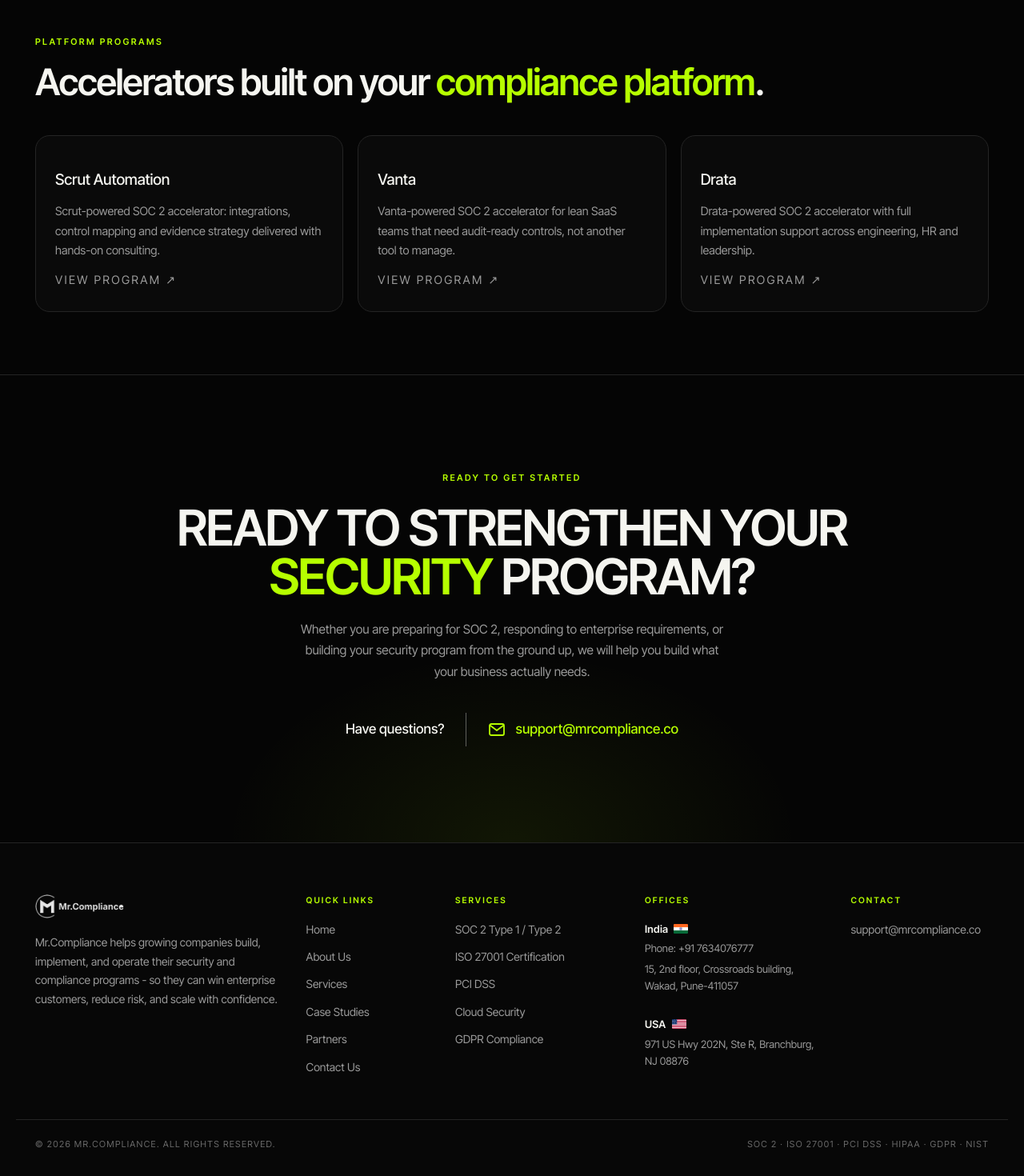
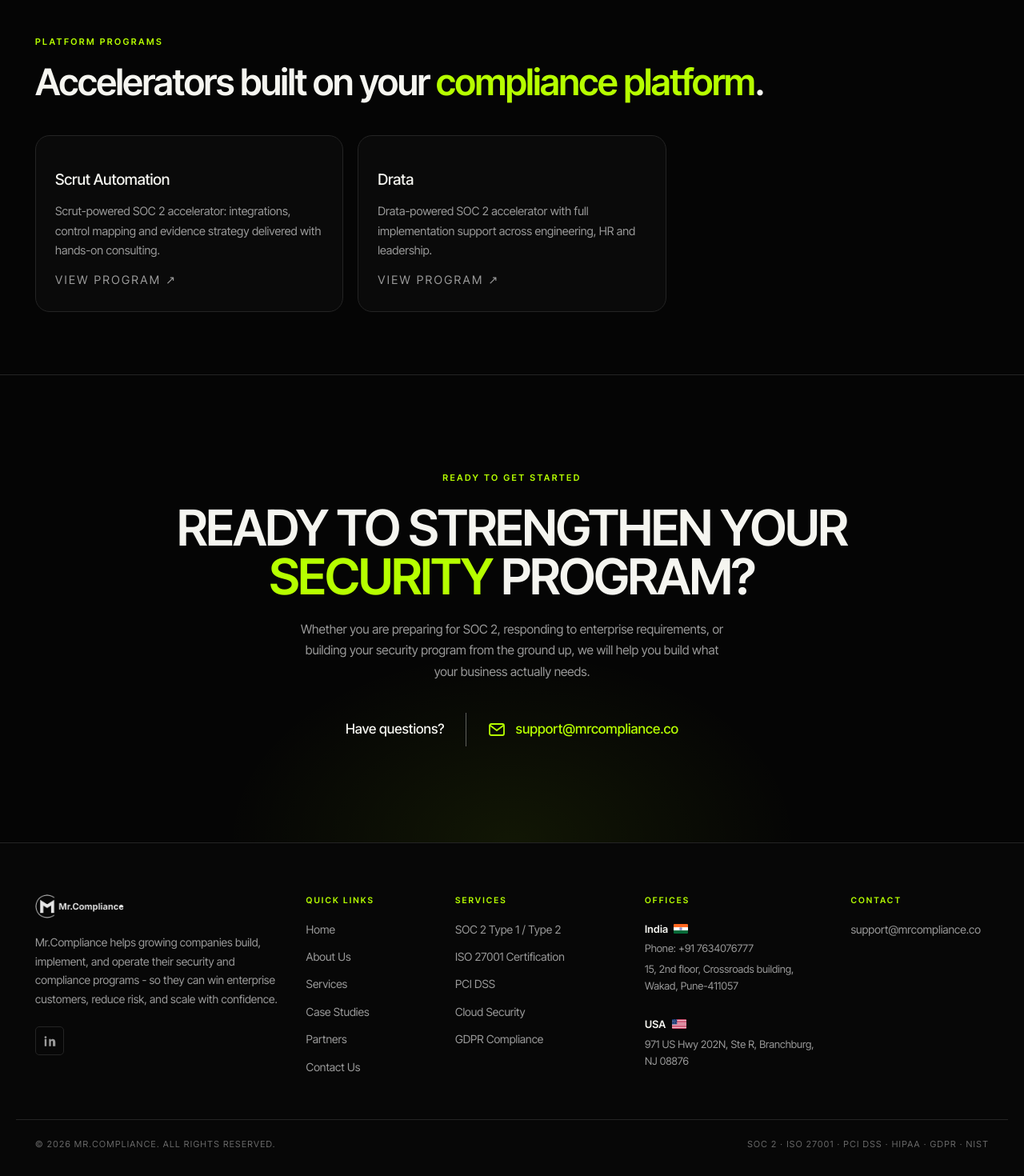
Before and after one commit to tarannum5537/MR.Compliance-, a React (Vite) app: page /partners in a window 1280 px wide. Shown: the part 472-1942 px from the top of the page at 80% size. Built offline with nearby package versions, Linux system fonts and the light colour scheme.

Commit message:
feat: add LinkedIn link

```diff
--- a/src/components/Footer/Footer.jsx
+++ b/src/components/Footer/Footer.jsx
@@ -47,6 +47,23 @@
             their security and compliance programs - so they can win enterprise
             customers, reduce risk, and scale with confidence.
           </p>
+          <a
+  href="https://www.linkedin.com/company/mrcompliance/"
+  target="_blank"
+  rel="noopener noreferrer"
+  className="footer__linkedin"
+  aria-label="Mr.Compliance on LinkedIn"
+>
+  <svg
+    viewBox="0 0 24 24"
+    aria-hidden="true"
+  >
+    <path
+      d="M6.5 8.5H3.5V20H6.5V8.5ZM5 4C4.04 4 3.25 4.79 3.25 5.75S4.04 7.5 5 7.5s1.75-.79 1.75-1.75S5.96 4 5 4ZM20.5 13.4C20.5 10.2 18.8 8.5 16.4 8.5C14.9 8.5 13.9 9.3 13.3 10.2V8.5H10.5V20H13.5V14.3C13.5 12.8 13.8 11.5 15.2 11.5C16.6 11.5 16.5 12.8 16.5 14.4V20H20.5V13.4Z"
+      fill="currentColor"
+    />
+  </svg>
+</a>
         </div>
 
         <nav className="footer__col" aria-label="Quick links">
--- a/src/components/Footer/Footer.scss
+++ b/src/components/Footer/Footer.scss
@@ -30,6 +30,7 @@
       opacity: 0.9;
     }
 
+
     p {
       margin-top: 18px;
       max-width: 320px;
@@ -38,6 +39,38 @@
       line-height: 1.7;
     }
   }
+
+  &__linkedin {
+  width: 36px;
+  height: 36px;
+  margin-top: 22px;
+  border: 1px solid $border;
+  border-radius: 5px;
+  display: inline-flex;
+  align-items: center;
+  justify-content: center;
+  color: $muted;
+  transition:
+    color 0.25s ease,
+    border-color 0.25s ease,
+    background-color 0.25s ease;
+
+  svg {
+    width: 19px;
+    height: 19px;
+  }
+
+  &:hover,
+  &:focus-visible {
+    color: $lime;
+    border-color: $lime;
+    background: rgba(170, 255, 0, 0.04);
+  }
+
+  &:active {
+    background: transparent;
+  }
+}
 
   &__col {
     display: flex;
--- a/src/pages/Partners/Partners.jsx
+++ b/src/pages/Partners/Partners.jsx
@@ -11,11 +11,11 @@
     to: "/scrut",
     text: "Scrut-powered SOC 2 accelerator: integrations, control mapping and evidence strategy delivered with hands-on consulting."
   },
-  {
-    name: "Vanta",
-    to: "/vanta",
-    text: "Vanta-powered SOC 2 accelerator for lean SaaS teams that need audit-ready controls, not another tool to manage."
-  },
+  // {
+  //   name: "Vanta",
+  //   to: "/vanta",
+  //   text: "Vanta-powered SOC 2 accelerator for lean SaaS teams that need audit-ready controls, not another tool to manage."
+  // },
   {
     name: "Drata",
     to: "/drata",
@@ -30,7 +30,7 @@
     eyebrow="Clients & Partners"
     title="Working with the"
     accent="best."
-    text="We leverage leading compliance automation platforms including Drata, Vanta, Scrut Automation and AuditBoard to streamline evidence collection, monitoring, and audit readiness."
+    text="We leverage leading compliance automation platforms including Drata and Scrut Automation  to streamline evidence collection, monitoring, and audit readiness."
   />
 
       <section className="psec">
--- a/src/pages/Vanta/Vanta.jsx
+++ b/src/pages/Vanta/Vanta.jsx
@@ -1,18 +1,18 @@
-import PageLayout from "../../components/PageLayout/PageLayout";
-import Accelerator from "../../components/Accelerator/Accelerator";
-import useSeo from "../../hooks/useSeo";
+// import PageLayout from "../../components/PageLayout/PageLayout";
+// import Accelerator from "../../components/Accelerator/Accelerator";
+// import useSeo from "../../hooks/useSeo";
 
-const TITLE = "Vanta-Powered SOC 2 Accelerator - Mr.Compliance";
-const DESC = "Get real SOC 2 progress in weeks: Vanta integrations, control mapping, evidence strategy and hands-on implementation support for lean SaaS teams.";
+// const TITLE = "Vanta-Powered SOC 2 Accelerator - Mr.Compliance";
+// const DESC = "Get real SOC 2 progress in weeks: Vanta integrations, control mapping, evidence strategy and hands-on implementation support for lean SaaS teams.";
 
-function VantaPage() {
-  useSeo({ title: TITLE, description: DESC, path: "/vanta/" });
+// function VantaPage() {
+//   useSeo({ title: TITLE, description: DESC, path: "/vanta/" });
 
-  return (
-    <PageLayout>
-      <Accelerator tool="Vanta" />
-    </PageLayout>
-  );
-}
+//   return (
+//     <PageLayout>
+//       <Accelerator tool="Vanta" />
+//     </PageLayout>
+//   );
+// }
 
-export default VantaPage;
+// export default VantaPage;
--- a/src/routes/AppRoutes.jsx
+++ b/src/routes/AppRoutes.jsx
@@ -12,7 +12,7 @@
 const CaseStudies = lazy(() => import("../pages/CaseStudies/CaseStudies"));
 const CaseStudyDetail = lazy(() => import("../pages/CaseStudies/CaseStudyDetail"));
 const Scrut = lazy(() => import("../pages/Scrut/Scrut"));
-const Vanta = lazy(() => import("../pages/Vanta/Vanta"));
+// const Vanta = lazy(() => import("../pages/Vanta/Vanta"));
 const Drata = lazy(() => import("../pages/Drata/Drata"));
 
 const NotFound = lazy(() => import("../pages/NotFound/NotFound"));
@@ -40,7 +40,7 @@
 
       {/* Compliance automation platforms */}
       <Route path="/scrut" element={<Scrut />} />
-      <Route path="/vanta" element={<Vanta />} />
+      {/* <Route path="/vanta" element={<Vanta />} /> */}
       <Route path="/drata" element={<Drata />} />
 
       <Route path="*" element={<NotFound />} />
```
